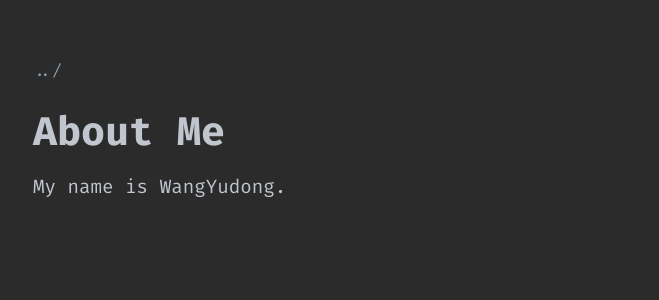
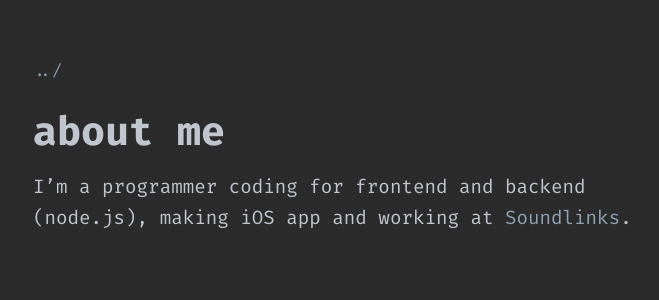
Before and after one commit to wyudong/blog, a Jekyll site: the page built from about/index.md, in a window 1280 px wide. Shown: the top 300 px of the page, without its empty margins (307-966 px from the left). Built offline with Jekyll 4.4.1, drawn with Linux system fonts in a browser that asks for light colours.

Commit message:
Update "about me"

```diff
--- a/_layouts/about.html
+++ b/_layouts/about.html
@@ -4,7 +4,7 @@ layout: default
 
 <div class="about">
     <a class="about__back" href="../">../</a>
-    <h1 class="about__title">About Me</h1>
+    <h1 class="about__title">about me</h1>
     <div class="about__content">
         {{ content }}
     </div>
--- a/about/index.md
+++ b/about/index.md
@@ -2,4 +2,4 @@
 layout: about
 ---
 
-My name is WangYudong.
+I'm a programmer coding for frontend and backend (node.js), making iOS app and working at [Soundlinks](https://soundlinks.net).
```
